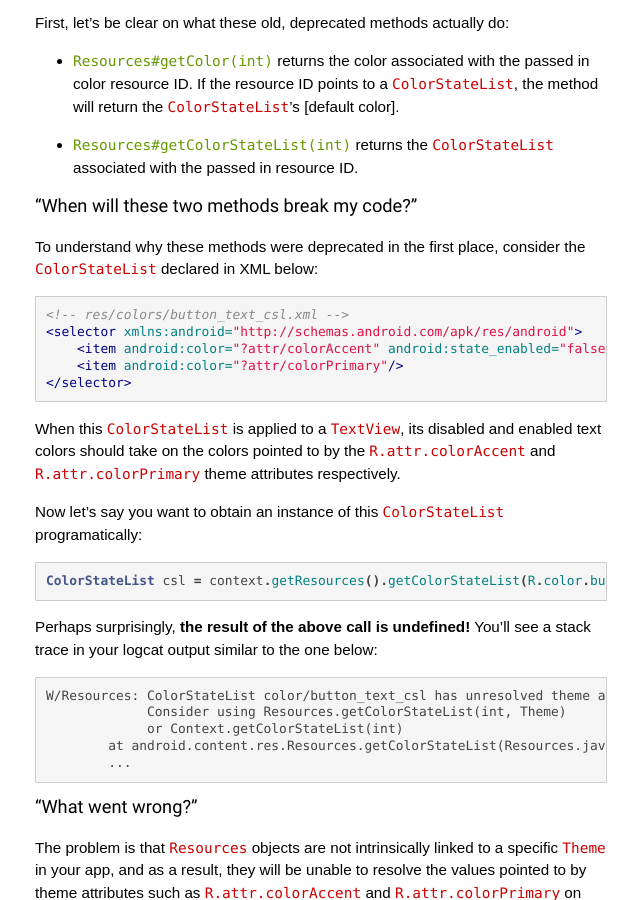
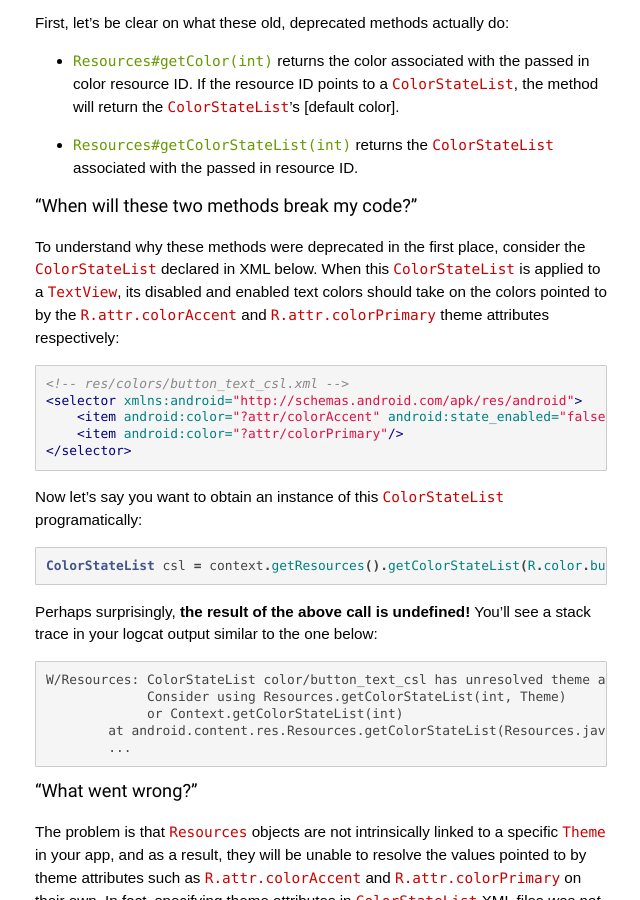
Before and after one commit to alexjlockwood/AndroidDesignPatterns, a Jekyll site: the page built from _posts/2016-08-07-colors-drawables-theme-attributes.md, in a window 1280 px wide and 900 px high, scrolled down 849 px. Shown: the whole window, without its empty margins (249-889 px from the left). Built offline with Jekyll 4.4.1, drawn with Linux system fonts in a browser that asks for light colours; some web fonts are replaced; a script that is not in the unit is left out; comment, search, counter and statistics services are not loaded; some of the changed lines change nothing that is shown.

Commit message:
Update post one last time

````diff
--- a/_posts/2016-08-07-colors-drawables-theme-attributes.md
+++ b/_posts/2016-08-07-colors-drawables-theme-attributes.md
@@ -57,7 +57,10 @@ First, let's be clear on what these old, deprecated methods actually do:
 #### "When will these two methods break my code?"
 
 To understand why these methods were deprecated in the first place, consider the
-`ColorStateList` declared in XML below:
+`ColorStateList` declared in XML below. When this `ColorStateList` is applied to a
+`TextView`, its disabled and enabled text colors should take on the colors pointed to by the
+`R.attr.colorAccent` and `R.attr.colorPrimary` theme attributes respectively:
+
 
 ```xml
 <!-- res/colors/button_text_csl.xml -->
@@ -66,10 +69,6 @@ To understand why these methods were deprecated in the first place, consider the
     <item android:color="?attr/colorPrimary"/>
 </selector>
 ```
-
-When this `ColorStateList` is applied to a `TextView`, its
-disabled and enabled text colors should take on the colors pointed to by the
-`R.attr.colorAccent` and `R.attr.colorPrimary` theme attributes respectively.
 
 Now let's say you want to obtain an instance of this `ColorStateList` programatically:
 
````
